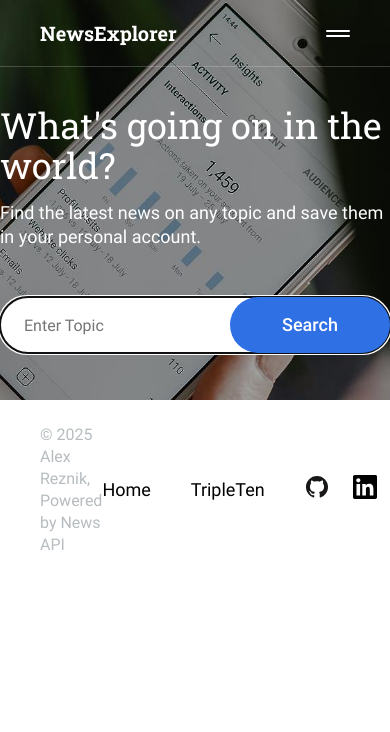
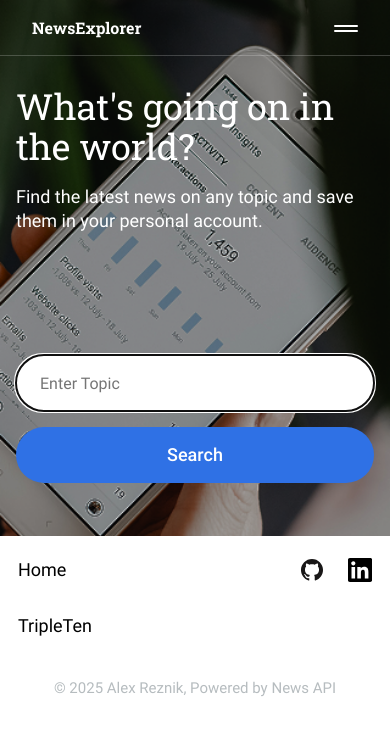
Before and after one commit to rezelution/se_project_newsexplorer_frontend, a React (Vite) app: page /se_project_newsexplorer_frontend/loader-test in a window 390 px wide. Shown: the top 732 px of the page. Built offline with nearby package versions, Linux system fonts and the light colour scheme; no server answers.

Commit message:
fixed mobile size to work on 480px

```diff
--- a/src/components/About/about.css
+++ b/src/components/About/about.css
@@ -1,23 +1,31 @@
 .about {
   background-color: #fff;
+  width: 100%;
   max-width: 1440px;
   padding: 0 24px;
   display: flex;
   align-items: flex-start;
+  margin: 0 auto;
+  box-sizing: border-box;
+  display: flex;
+  gap: 56px;
 }
 
 .about__image {
   max-width: 464px;
+  flex-shrink: 0;
   width: 100%;
   aspect-ratio: 1 / 1;
   border-radius: 50%;
   object-fit: cover;
-  margin: 80px 54px 80px 56px;
+  margin: 80px 0px;
   justify-content: flex-start;
 }
 
 .about__story {
-  width: 600px;
+  flex: 1;
+  width: 100%;
+  max-width: 600px;
   margin: 131px 0 0;
 }
 
@@ -39,13 +47,19 @@
 }
 
 @media screen and (max-width: 768px) {
+  .about {
+    display: flex;
+
+    gap: 32px;
+  }
+
   .about__image {
     max-width: 232px;
     width: 100%;
     aspect-ratio: 1 / 1;
     border-radius: 50%;
     object-fit: cover;
-    margin: 61px 54px 40px 16px;
+    margin: 40px 0;
   }
 
   .about__story {
@@ -60,18 +74,20 @@
   }
 }
 
-@media screen and (max-width: 320px) {
+@media screen and (max-width: 480px) {
   .about {
     flex-direction: column;
-    max-width: 320px;
-    margin: 0;
+    max-width: 100%;
+    width: 100%;
+    margin: 0 auto;
     padding: 32px 24px 0;
-    box-sizing: border-box;
+    align-items: center;
   }
 
   .about__story {
     margin: 24px 0 128px;
-    width: 288px;
+    width: 100%;
+    min-width: 288px;
   }
 
   .about__image {
@@ -80,7 +96,7 @@
     aspect-ratio: 1 / 1;
     border-radius: 50%;
     object-fit: cover;
-    margin: 0;
+    margin: 0 auto;
   }
 
   .about__title {
--- a/src/components/App/App.css
+++ b/src/components/App/App.css
@@ -17,12 +17,14 @@
 
 @media screen and (max-width: 768px) {
   .page__content {
-    max-width: 768px;
+    /* max-width: 768px; */
+    width: 100%;
   }
 }
 
-@media screen and (max-width: 320px) {
+@media screen and (max-width: 480px) {
   .page__content {
-    max-width: 320px;
+    /* max-width: 480px; */
+    width: 100%;
   }
 }
--- a/src/components/Footer/footer.css
+++ b/src/components/Footer/footer.css
@@ -61,10 +61,10 @@
   }
 }
 
-@media screen and (max-width: 320px) {
+@media screen and (max-width: 480px) {
   .footer {
     width: 100%;
-    max-width: 320px;
+    max-width: 100%;
     padding: 22px 18px;
     flex-direction: column-reverse;
   }
--- a/src/components/Header/header.css
+++ b/src/components/Header/header.css
@@ -5,17 +5,33 @@
   position: relative;
   background-position: center;
   width: 100%;
-  max-width: 100vw;
+  max-width: 100%;
+  margin: 0 auto;
+  box-sizing: border-box;
 }
 
 .header__nav-group {
   position: relative;
   height: 80px;
-  border-bottom: 1px solid rgba(255, 255, 255, 0.2);
   padding: 0 104px;
   display: flex;
   align-items: center;
   justify-content: space-between;
+  border: none;
+}
+
+.header__nav-group::after {
+  content: "";
+  position: absolute;
+  bottom: 0;
+  left: 0;
+  right: 0;
+  margin-left: -104px; /* match desktop padding */
+  margin-right: -104px; /* match desktop padding */
+  height: 1px;
+  background-color: rgba(255, 255, 255, 0.2);
+  pointer-events: none;
+  z-index: 10;
 }
 
 .header__logo {
@@ -66,6 +82,11 @@
     padding: 0 40px;
   }
 
+  .header__nav-group::after {
+    margin-left: -40px;
+    margin-right: -40px;
+  }
+
   .header__nav-home {
     font-size: var(--fs-base);
     line-height: var(--lh-base);
@@ -98,7 +119,7 @@
   }
 }
 
-@media screen and (max-width: 320px) {
+@media screen and (max-width: 480px) {
   .header {
     width: 100%;
     height: 536px;
@@ -106,12 +127,18 @@
     background-image: url("../../assets/georgia-de-lotz--UsJoNxLaNo-unsplash.png");
     background-size: cover;
     background-position: center;
+    padding: 0 16px 0;
   }
 
   .header__nav-group {
     height: 56px;
     padding: 16px;
     box-sizing: border-box;
+  }
+
+  .header__nav-group::after {
+    margin-left: -16px;
+    margin-right: -16px;
   }
 
   .header__logo {
@@ -125,18 +152,18 @@
 
   .header__searchForm-group {
     margin: 30px auto 0px;
-    max-width: 288px;
+    min-width: 288px;
   }
 
   .header__headline {
     font-size: var(--fs-xxlT);
     line-height: var(--lh-xxlT);
-    margin: 0 0 19px 0;
+    margin: 0 auto 19px 0;
   }
 
   .header__subhead {
     font-size: var(--fs-m);
     line-height: var(--lh-m);
-    margin: 0 0 122px 0;
+    margin: 0 auto 122px 0;
   }
 }
--- a/src/components/ModalWithForm/modalWithForm.css
+++ b/src/components/ModalWithForm/modalWithForm.css
@@ -145,7 +145,7 @@
   align-items: center;
 }
 
-@media screen and (max-width: 320px) {
+@media screen and (max-width: 480px) {
   .modal {
     align-items: flex-start;
     margin-top: 56px;
--- a/src/components/NewsCard/newsCard.css
+++ b/src/components/NewsCard/newsCard.css
@@ -232,7 +232,7 @@
   }
 }
 
-@media screen and (max-width: 320px) {
+@media screen and (max-width: 480px) {
   .card {
     max-width: 288px;
     height: 440px;
--- a/src/components/NewsCardList/NewsCardList.css
+++ b/src/components/NewsCardList/NewsCardList.css
@@ -94,7 +94,7 @@
   }
 }
 
-@media screen and (max-width: 320px) {
+@media screen and (max-width: 480px) {
   .newsCardList {
     padding: 32px 16px 26px;
     max-width: 320px;
--- a/src/components/SavedNews/savedNews.css
+++ b/src/components/SavedNews/savedNews.css
@@ -24,7 +24,7 @@
   padding: 62px 0 64px;
 }
 
-@media screen and (max-width: 320px) {
+@media screen and (max-width: 480px) {
   .savedNews {
     padding: 0;
     max-width: 320px;
--- a/src/components/SavedNewsHeader/savedNewsHeader.css
+++ b/src/components/SavedNewsHeader/savedNewsHeader.css
@@ -96,7 +96,7 @@
   }
 }
 
-@media screen and (max-width: 320px) {
+@media screen and (max-width: 480px) {
   .savedNewsHeader {
     max-width: 320px;
     padding: 0;
--- a/src/components/SearchForm/searchForm.css
+++ b/src/components/SearchForm/searchForm.css
@@ -54,32 +54,38 @@
   }
 
   .searchForm__button {
-    max-width: 160px;
+    width: 160px;
     height: 56px;
     font-family: var(--font-family-base);
     font-size: var(--fs-m);
     line-height: var(--lh-m);
     font-weight: var(--font-weight-medium);
     padding: 16px 52px;
+    position: absolute;
+    right: -0;
+    bottom: -0;
   }
 }
 
-@media screen and (max-width: 320px) {
+@media screen and (max-width: 480px) {
   .searchForm {
     display: flex;
     flex-direction: column;
     gap: 16px;
+    width: 100%;
   }
 
   .searchForm__input {
-    max-width: 288px;
+    /* min-width: 288px; */
+    width: 100%;
     height: 56px;
     padding: 17px 0px 17px 24px;
     position: relative;
   }
 
   .searchForm__button {
-    max-width: 288px;
+    max-width: 452px;
+    width: 100%;
     height: 56px;
     padding: 16px 52px;
     position: relative;
```
